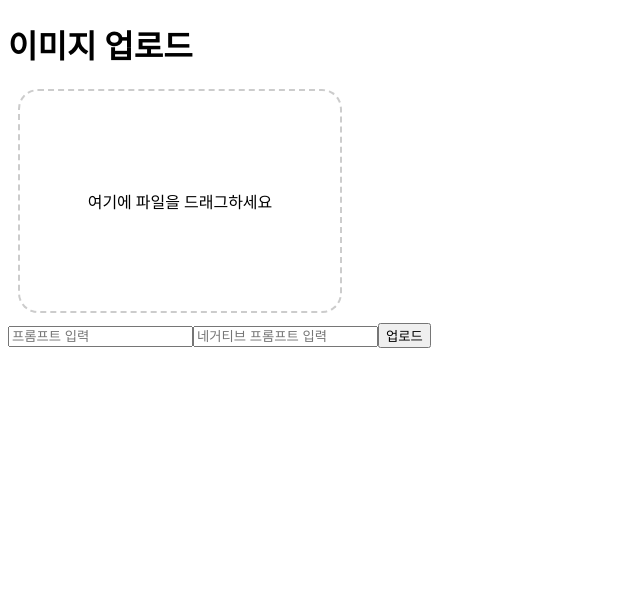
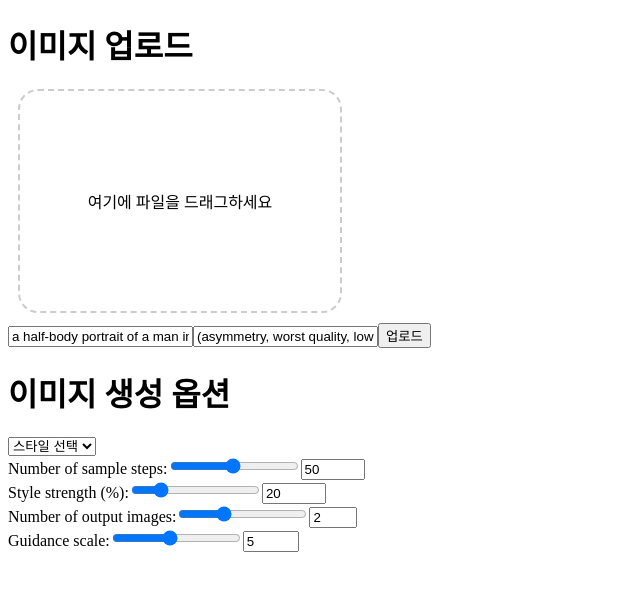
Before and after one commit to dong97338/KAIROS-four-cut-cartoon, a Next.js app: page / in a window 1280 px wide. Shown: the top 590 px of the page, without its empty margins (0-640 px from the left). Built offline with nearby package versions, Linux system fonts and the light colour scheme.

Commit message:
fix: small changes

```diff
--- a/pages/index.js
+++ b/pages/index.js
@@ -3,9 +3,20 @@ import { useState, useRef } from 'react';
 export default function Home() {
   const [files, setFiles] = useState([]);
   const [previews, setPreviews] = useState([]);
-  const [prompt, setPrompt] = useState('');
-  const [negativePrompt, setNegativePrompt] = useState('');
+  const [prompt, setPrompt] = useState('a half-body portrait of a man img wearing the sunglasses in Iron man suit, best quality');
+  const [negativePrompt, setNegativePrompt] = useState('(asymmetry, worst quality, low quality, illustration, 3d, 2d, painting, cartoons, sketch), open mouth, grayscale');
   const [generatedImages, setGeneratedImages] = useState([]);
+
+  const [style, setStyle] = useState(''); // 스타일 상태 추가
+
+  const [sampleSteps, setSampleSteps] = useState(50);
+  const [styleStrength, setStyleStrength] = useState(20);
+  const [brightness, setBrightness] = useState(50); // 밝기 상태 추가
+  const [numberOfOutputImages, setNumberOfOutputImages] = useState(2);
+  const [guidanceScale, setGuidanceScale] = useState(5);
+  const [seed, setSeed] = useState(0);
+  const [randomizeSeed, setRandomizeSeed] = useState(false);
+
   const dropAreaRef = useRef(null);
 
   const onDragOver = (e) => {
@@ -30,6 +41,15 @@ export default function Home() {
     reader.onloadend = () => {
       setPreviews(prevPreviews => [...prevPreviews, reader.result]);
     };
+  };
+  const handleBrightnessChange = (value) => { //밑에 핸들슬라이더체인지는 일반화된 함수
+    // 숫자 범위를 0-100 사이로 제한
+    const newValue = Math.max(0, Math.min(100, value));
+    setBrightness(newValue);
+  };
+
+  const handleSliderChange = (setter) => (e) => {
+    setter(Number(e.target.value));
   };
 
 // ...
@@ -61,6 +81,13 @@ const onUpload = () => {
 	formData.append('prompt', prompt);
 	formData.append('negativePrompt', negativePrompt);
 
+
+	formData.append('sampleSteps', sampleSteps);
+    formData.append('styleStrength', styleStrength);
+    formData.append('numberOfOutputImages', numberOfOutputImages);
+    formData.append('guidanceScale', guidanceScale);
+    // formData.append('seed', seed);
+
 	// 서버 엔드포인트에 POST 요청 보내기
 	fetch('/api/generateImages', {
 		method: 'POST',
@@ -75,22 +102,6 @@ const onUpload = () => {
 	  .catch(error => {
 		console.error('Error:', error);
 	  });
-
-
-	// fetch('/api/generateImages', {
-	//   method: 'POST',
-	//   body: formData,
-	// })
-	// .then(response => response.json())
-	// .then(data => {
-	// 	const imageUrls = data.imagePaths.map(imagePath => `/api/image/${imagePath.split('/').pop()}`);
-	// 	console.log(imageUrls);
-	// 	setGeneratedImages(imageUrls);
-	// })
-
-	// .catch(error => {
-	//   console.error('Error:', error);
-	// });
   };
 
   return (
@@ -135,6 +146,91 @@ const onUpload = () => {
       <input type="text" value={negativePrompt} onChange={(e) => setNegativePrompt(e.target.value)} placeholder="네거티브 프롬프트 입력" />
       <button onClick={onUpload}>업로드</button>
 
+		<h1>이미지 생성 옵션</h1>
+	  <select value={style} onChange={(e) => setStyle(e.target.value)}>
+        <option value="">스타일 선택</option>
+        <option value="realistic">사실적</option>
+        <option value="cartoon">만화 스타일</option>
+        <option value="abstract">추상적</option>
+        {/* 여기에 더 많은 스타일을 추가할 수 있음 */}
+      </select>
+
+	  <br></br>
+      <label>
+        Number of sample steps:
+        <input
+          type="range"
+          min="1"
+          max="100"
+          value={sampleSteps}
+          onChange={handleSliderChange(setSampleSteps)}
+        />
+        <input
+          type="number"
+          min="1"
+          max="100"
+          value={sampleSteps}
+          onChange={handleSliderChange(setSampleSteps)}
+        />
+      </label>
+	  <br></br>
+
+      <label>
+        Style strength (%):
+        <input
+          type="range"
+          min="0"
+          max="100"
+          value={styleStrength}
+          onChange={handleSliderChange(setStyleStrength)}
+        />
+        <input
+          type="number"
+          min="0"
+          max="100"
+          value={styleStrength}
+          onChange={handleSliderChange(setStyleStrength)}
+        />
+      </label>
+	  <br></br>
+
+      <label>
+        Number of output images:
+        <input
+          type="range"
+          min="1"
+          max="4"
+          value={numberOfOutputImages}
+          onChange={handleSliderChange(setNumberOfOutputImages)}
+        />
+        <input
+          type="number"
+          min="1"
+          max="4"
+          value={numberOfOutputImages}
+          onChange={handleSliderChange(setNumberOfOutputImages)}
+        />
+      </label>
+	  <br></br>
+	  <label>
+        Guidance scale:
+        <input
+          type="range"
+          min="1"
+          max="10"
+          value={guidanceScale}
+          onChange={handleSliderChange(setGuidanceScale)}
+		  />
+		          <input
+          type="number"
+          min="1"
+          max="10"
+          value={guidanceScale}
+          onChange={handleSliderChange(setGuidanceScale)}
+        />
+		  </label>
+		  <br></br>
+
       {/* 생성된 이미지 표시 */}
 	  {console.log(generatedImages)}
       {generatedImages.length > 0 && (
```
Also changed, not shown: vercel.json, 1 other file (tests, documents, lock files or other folders).
